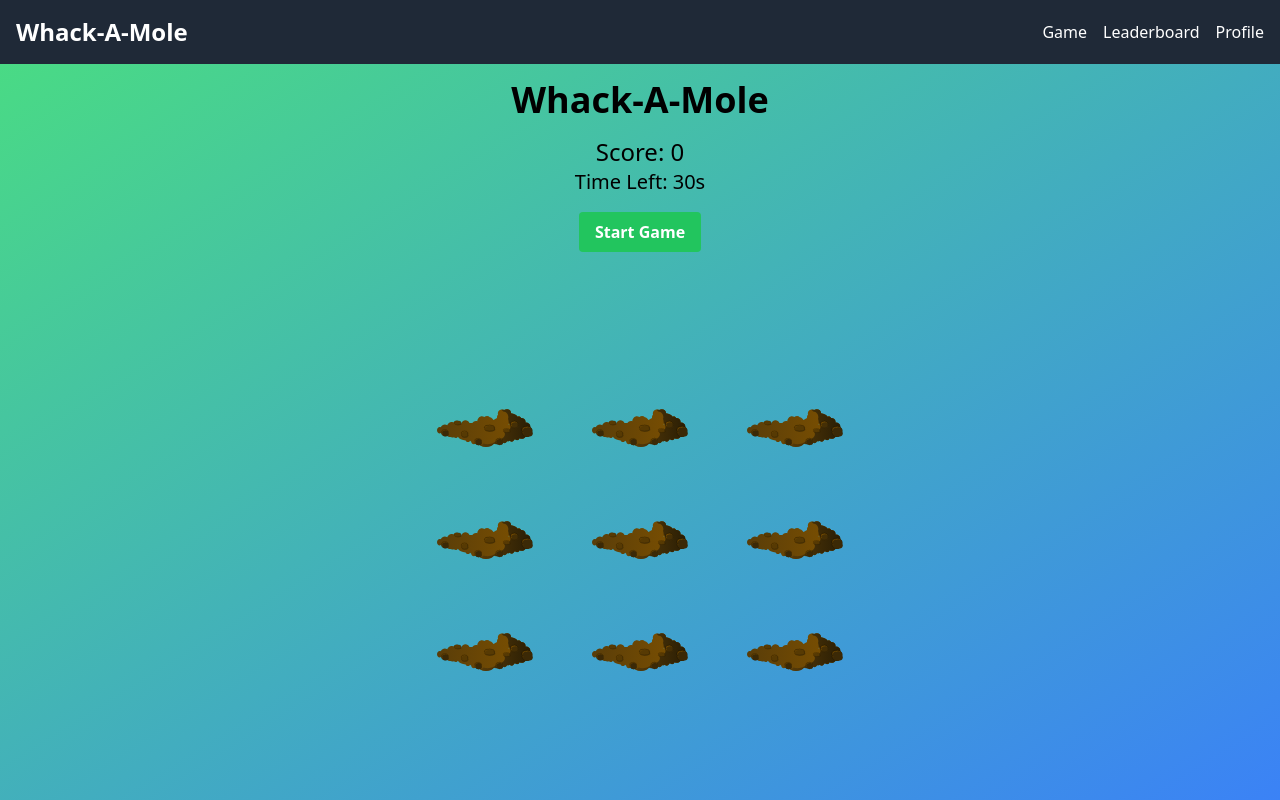
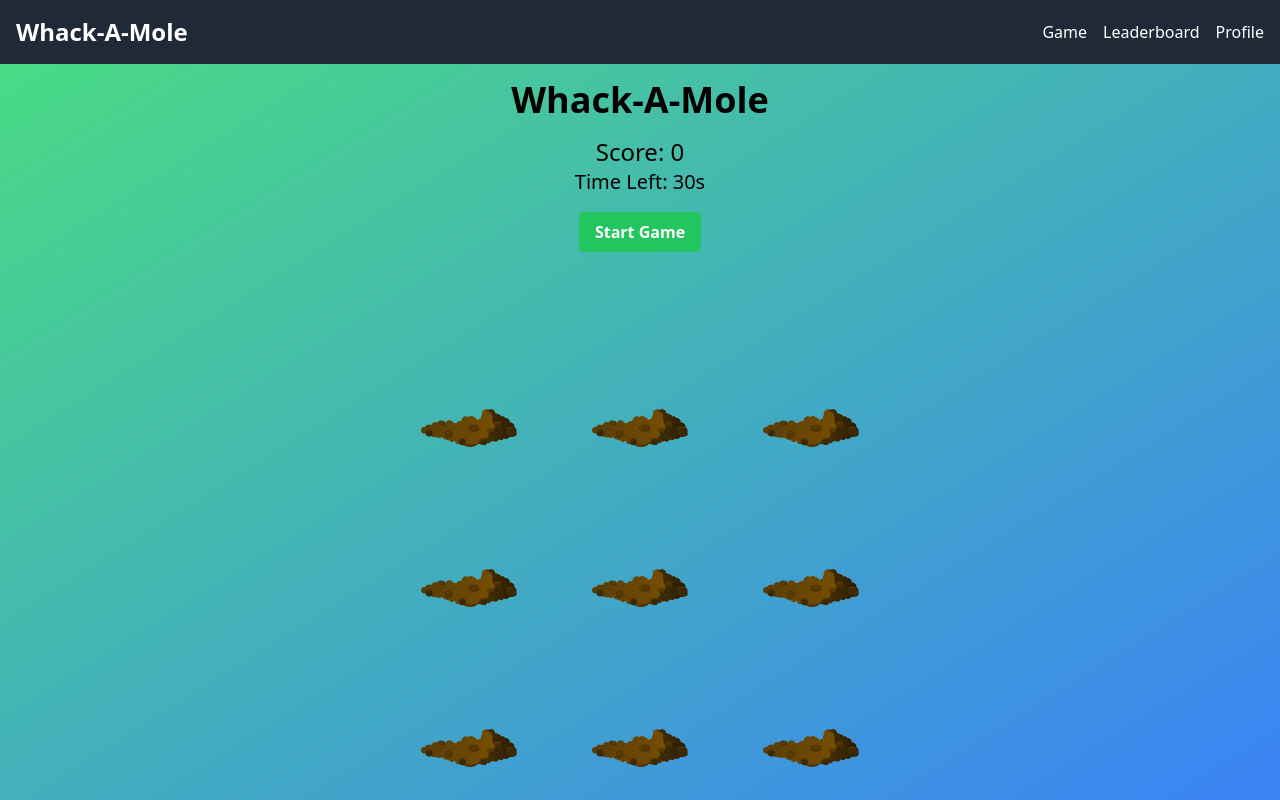
Before and after one commit to neogismm/shram-assignment, a React (Vite) app in the folder frontend/: page / in a window 1280 px wide. Built offline with nearby package versions, Linux system fonts and the light colour scheme.

Commit message:
Refactor Mole component and adjust mole show time

```diff
--- a/frontend/src/components/Mole.jsx
+++ b/frontend/src/components/Mole.jsx
@@ -17,18 +17,18 @@ export default function Mole({ isActive, onWhack }) {
       onClick={onWhack}
     >
       <motion.div
-        className="w-full h-full bg-brown-800 rounded-full relative overflow-hidden"
+        className="w-full h-full bg-brown-800 relative overflow-hidden"
         animate={{
           y: isActive ? "0%" : "100%",
         }}
         transition={{
           type: "spring",
-          stiffness: 500,
+          stiffness: 700,
           damping: 30,
         }}
       >
         {isActive && (
-          <img src={moleImg} alt="dirt" className="w-full h-full " />
+          <img src={moleImg} alt="dirt" className="w-full h-full" />
         )}
       </motion.div>
       <img src={dirtImg} alt="dirt" className="w-full h-full " />
--- a/frontend/src/components/WhackAMole.jsx
+++ b/frontend/src/components/WhackAMole.jsx
@@ -3,7 +3,7 @@ import Mole from "./Mole";
 
 const GAME_DURATION = 30000; // 30 seconds
 const MOLE_COUNT = 9;
-const MOLE_SHOW_TIME = 1000; // 1 second
+const MOLE_SHOW_TIME = 800; // 800 ms
 
 export default function WhackAMole({ score, setScore }) {
   const [gameActive, setGameActive] = useState(false);
@@ -83,7 +83,7 @@ export default function WhackAMole({ score, setScore }) {
           Start Game
         </button>
       )}
-      <div className="grid grid-cols-3 gap-4 max-w-md mx-auto mt-8">
+      <div className="grid grid-cols-3 gap-16 max-w-md mx-auto mt-8">
         {activeMoles.map((isActive, index) => (
           <Mole
             key={index}
```
Also changed, not shown: frontend/src/assets/bomb.gif (added). Lines whose indentation alone changed are shown as unchanged.
